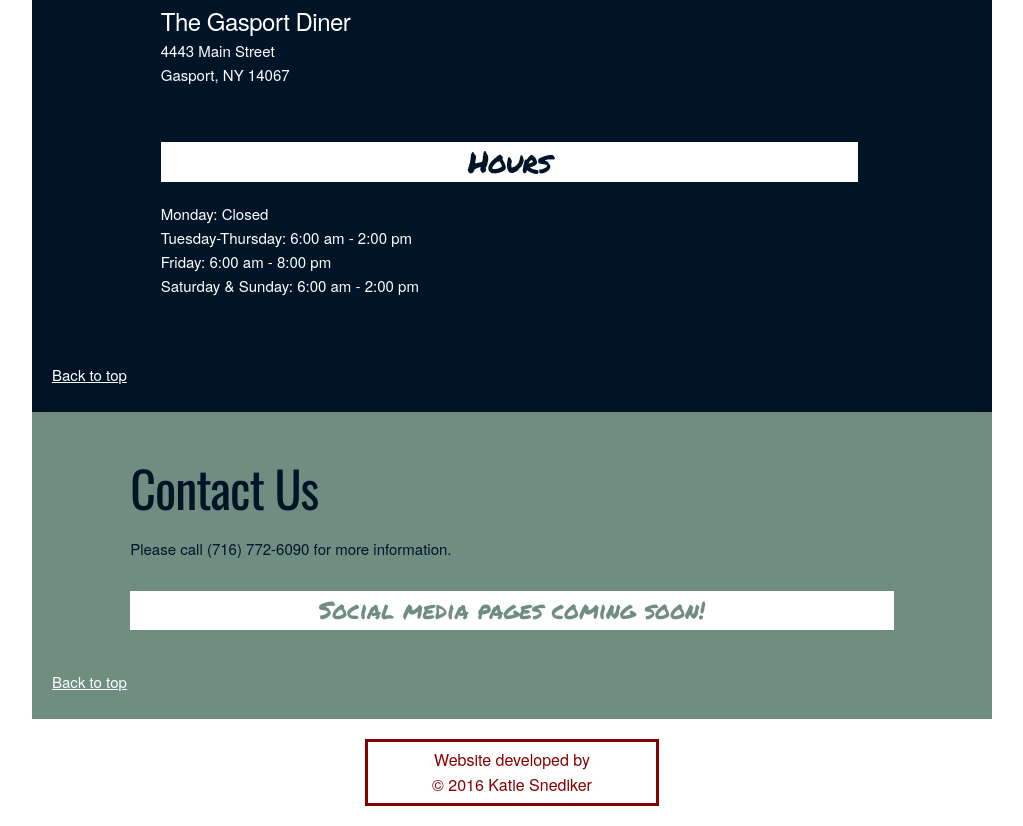
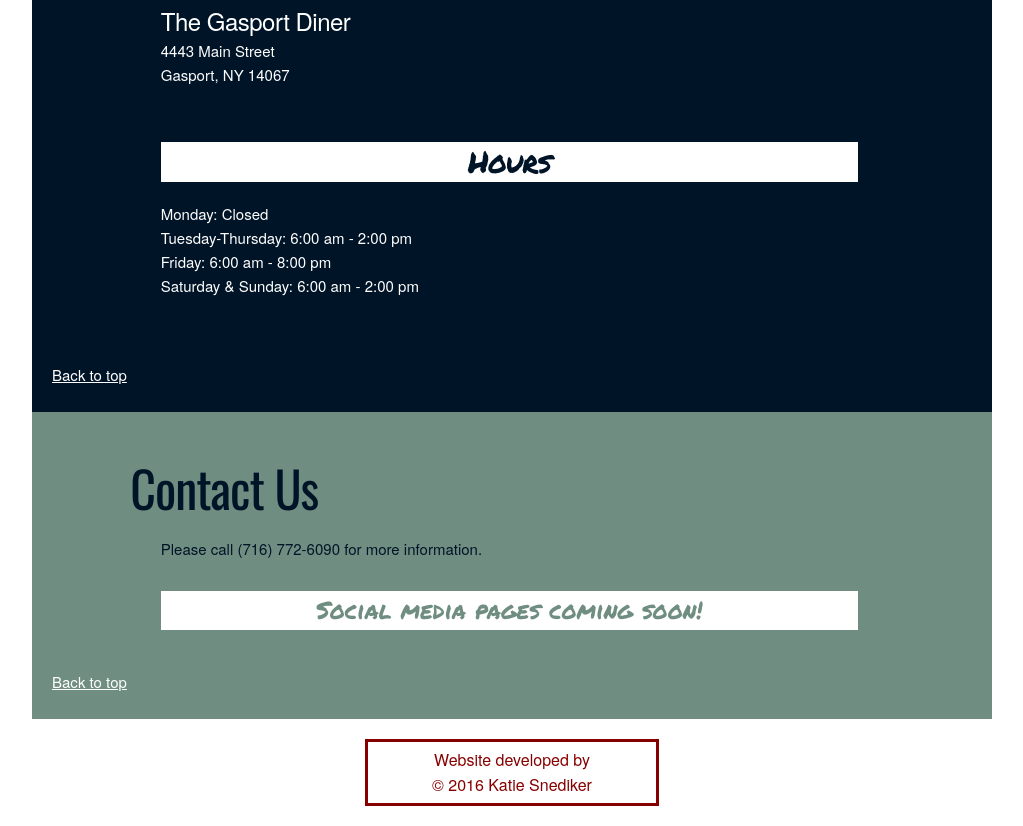
Before and after one commit to ksnediker/gasportdiner, a website: page public/index.html in a window 1280 px wide. Shown: the part 3427-4253 px from the top of the page, without its empty margins (128-1151 px from the left). Drawn offline with nearby package versions, Linux system fonts and the light colour scheme; some packages are replaced by stand-ins of ours.

Commit message:
fixed column width

```diff
--- a/public/index.html
+++ b/public/index.html
@@ -222,8 +222,10 @@
       <div class="twelve columns" id="contact-container">
         <div class="ten columns offset-by-one" id="contact-content">
           <h1 class="title" id="contact-title">Contact Us</h1>
+        <div class="eleven columns">
           <p>Please call (716) 772-6090 for more information.</p>
           <p class="contact-section">Social media pages coming soon!</p>
+        </div>
         </div>
         <div class="twelve columns" id="top-container4">
           <p class="top">Back to top</p>
```
